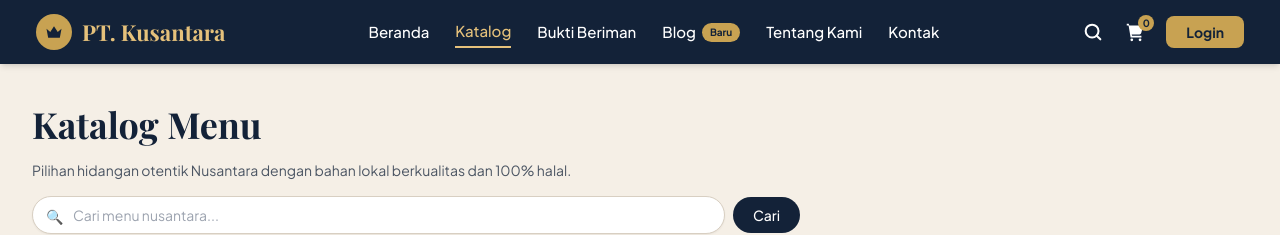
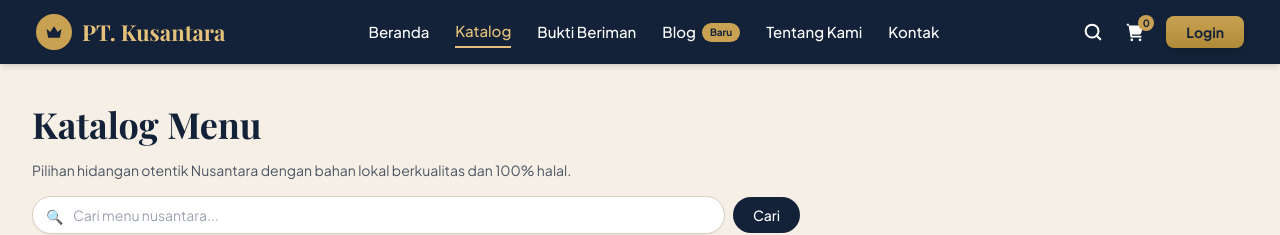
Before and after one commit to airalfa/uprak, a Laravel app: page /katalog in a window 1280 px wide. Shown: the top 235 px of the page. Run offline with Laravel 12, Linux system fonts and the light colour scheme; data comes from the database, SQL or seed files in the repository; some libraries are stand-ins or nearby versions.

Commit message:
Update project

```diff
--- a/resources/views/katalog.blade.php
+++ b/resources/views/katalog.blade.php
@@ -53,7 +53,8 @@
                     </svg>
                     <span class="absolute -top-1.5 -right-2 bg-[#C8A252] text-[#132238] text-[10px] font-bold w-4 h-4 rounded-full flex items-center justify-center">0</span>
                 </a>
-                <a href="/login" class="bg-[#C8A252] hover:bg-[#b58e3e] text-[#132238] font-bold text-sm px-5 py-1.5 rounded-lg transition">
+                <!-- Tombol Login (gaya emas dengan gradasi & bayangan, disamakan dengan Beranda) -->
+                <a href="/login" class="bg-gradient-to-b from-[#C8A252] to-[#B08A38] hover:from-[#b58e3e] hover:to-[#9A7428] text-[#132238] font-bold text-sm px-5 py-1.5 rounded-lg shadow-md transition">
                     Login
                 </a>
                 <!-- Tombol menu mobile -->
```
